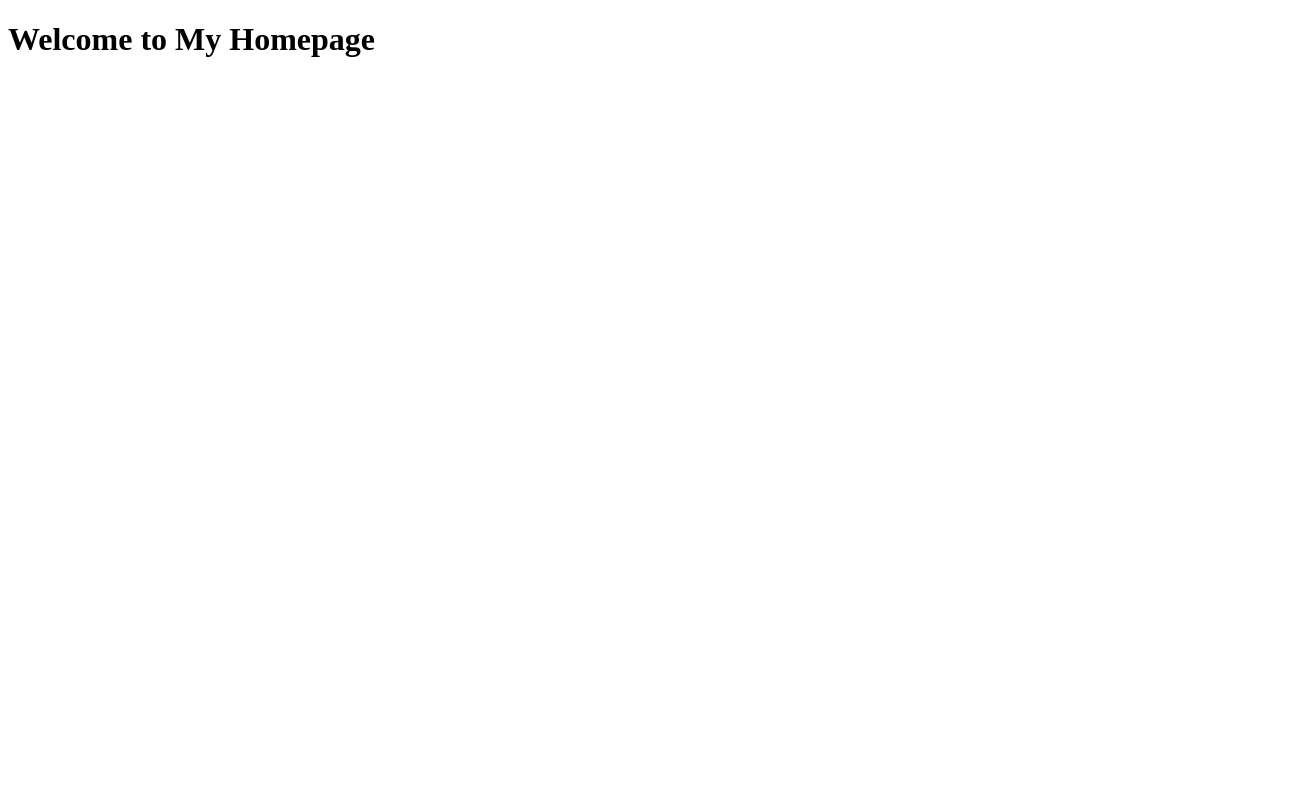
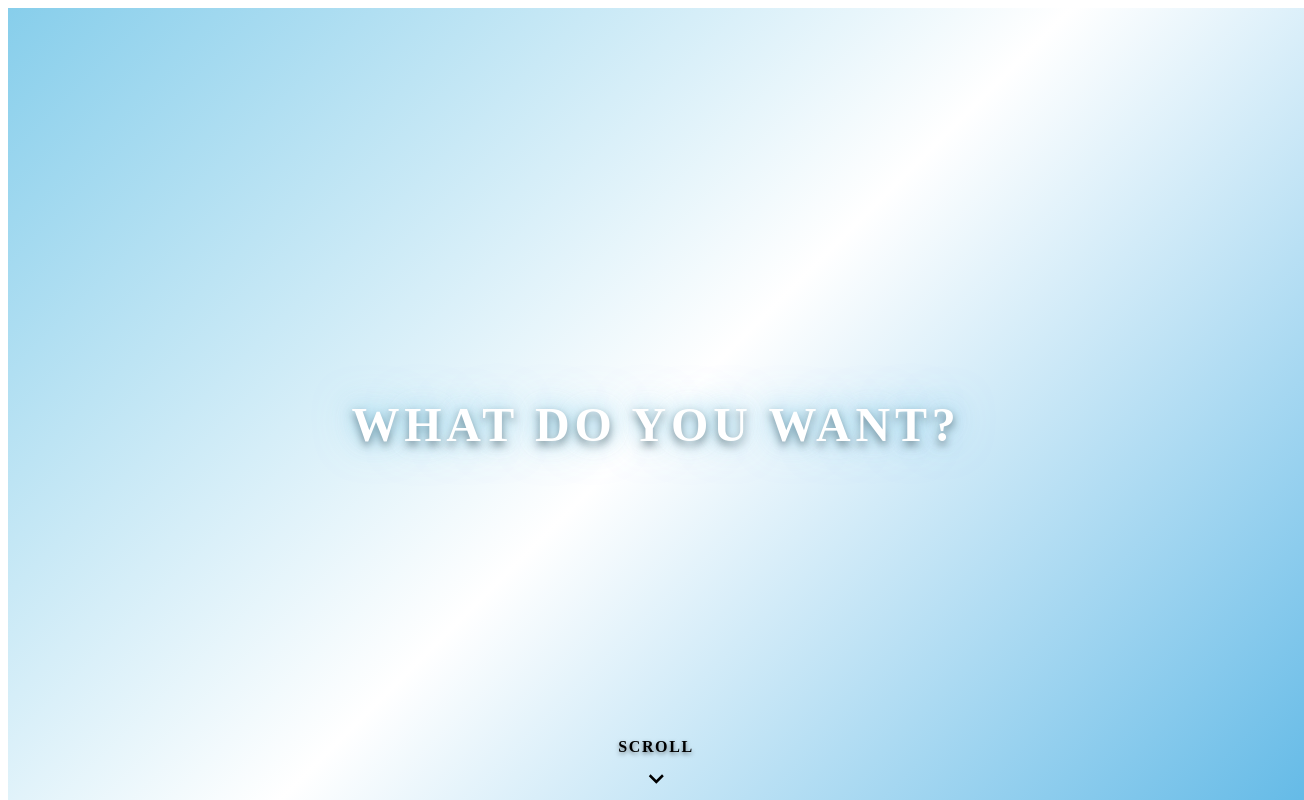
Before and after one commit to yutomiyake-pf/homepage, a Next.js app: page / in a window 1280 px wide. Shown: the top 800 px of the page, 1304 px wide, since content can reach past the window. Built offline with nearby package versions, Linux system fonts and the light colour scheme.

Commit message:
css修正

```diff
--- a/package.json
+++ b/package.json
@@ -13,6 +13,8 @@
     "lint": "eslint"
   },
   "dependencies": {
+    "classnames": "^2.5.1",
+    "dayjs": "^1.11.18",
     "next": "15.5.4",
     "react": "19.1.0",
     "react-dom": "19.1.0",
--- /dev/null
+++ b/src/app/_features/top/TopContainer/index.tsx
@@ -0,0 +1,84 @@
+"use client";
+
+import { ReactNode } from "react";
+import { useState, useEffect } from "react";
+import Link from "next/link";
+
+import styles from "./styles.module.css";
+import { MdKeyboardArrowDown } from "react-icons/md";
+
+export const TopContainer = (): ReactNode => {
+  const [textVisible, setTextVisible] = useState(false);
+
+  useEffect(() => {
+    const timer = setTimeout(() => {
+      setTextVisible(true);
+    }, 100);
+
+    return () => {
+      clearTimeout(timer);
+    };
+  }, []);
+
+  return (
+    <div className={styles.container}>
+      <section className={styles.hero}>
+        <div className={styles.heroOverlay}>
+          <h1
+            className={`${styles.heroText} ${
+              textVisible ? styles.visible : ""
+            }`}
+          >
+            What do you want?
+          </h1>
+        </div>
+        <Link
+          href={"/#menu"}
+          className={styles.scrollIndicator}
+          aria-label="下にスクロール"
+        >
+          <span className={styles.scrollText}>Scroll</span>
+          <MdKeyboardArrowDown size={30} />
+        </Link>
+      </section>
+
+      <nav className={styles.menuSection} aria-label="メインメニュー" id="menu">
+        <div className={styles.menuContent}>
+          <h2 className={styles.menuTitle}>Menu</h2>
+          <ul className={styles.menuGrid}>
+            <li>
+              <Link href="/profile" className={styles.menuItem}>
+                <span className={styles.menuLabel}>プロフィール</span>
+              </Link>
+            </li>
+            <li>
+              <Link href="/career" className={styles.menuItem}>
+                <span className={styles.menuLabel}>経歴</span>
+              </Link>
+            </li>
+            <li>
+              <Link href="/skills" className={styles.menuItem}>
+                <span className={styles.menuLabel}>資格・スキル</span>
+              </Link>
+            </li>
+            <li>
+              <Link href="/portfolio" className={styles.menuItem}>
+                <span className={styles.menuLabel}>ポートフォリオ</span>
+              </Link>
+            </li>
+            <li>
+              <Link href="/blog" className={styles.menuItem}>
+                <span className={styles.menuLabel}>ブログ</span>
+              </Link>
+            </li>
+            <li>
+              <Link href="/gallery" className={styles.menuItem}>
+                <span className={styles.menuLabel}>ギャラリー</span>
+              </Link>
+            </li>
+          </ul>
+        </div>
+      </nav>
+    </div>
+  );
+};
--- /dev/null
+++ b/src/app/_features/top/TopContainer/styles.module.css
@@ -0,0 +1,224 @@
+.container {
+  position: relative;
+  width: 100%;
+}
+
+.hero {
+  position: relative;
+  width: 100%;
+  height: 100dvh;
+  overflow: hidden;
+  background: var(--background-linear-gradient-skyblue);
+  padding: var(--padding);
+}
+
+.heroOverlay {
+  position: absolute;
+  top: 0;
+  left: 0;
+  width: 100%;
+  height: 100%;
+  display: flex;
+  align-items: center;
+  justify-content: center;
+  z-index: var(--z-index-sm);
+}
+
+.heroText {
+  font-size: var(--font-size-4xl);
+  font-weight: 800;
+  color: var(--color-white);
+  text-align: center;
+  text-transform: uppercase;
+  letter-spacing: 0.1em;
+  opacity: 0;
+  transform: translateY(30px) scale(0.9);
+  transition: all 3s cubic-bezier(0.34, 1.56, 0.64, 1);
+  text-shadow: 0 0 20px rgba(135, 206, 235, 0.8),
+    0 0 40px rgba(135, 206, 235, 0.6), 0 4px 8px rgba(0, 0, 0, 0.5);
+}
+
+.heroText.visible {
+  opacity: 1;
+  transform: translateY(0) scale(1);
+}
+
+.scrollIndicator {
+  text-decoration: none;
+  position: absolute;
+  bottom: var(--spacing-xl);
+  left: 50%;
+  transform: translateX(-50%);
+  display: flex;
+  flex-direction: column;
+  align-items: center;
+  gap: var(--gap-xs);
+  z-index: var(--z-index-md);
+  animation: bounce 2s ease-in-out infinite;
+  cursor: pointer;
+  color: var(--color-black);
+}
+
+.scrollText {
+  font-size: var(--font-size-md);
+  font-weight: 600;
+  text-transform: uppercase;
+  letter-spacing: 0.1em;
+  text-shadow: 0 2px 4px rgba(0, 0, 0, 0.5);
+}
+
+@keyframes bounce {
+  0%,
+  100% {
+    transform: translateX(-50%) translateY(0);
+  }
+  50% {
+    transform: translateX(-50%) translateY(10px);
+  }
+}
+
+.menuSection {
+  width: 100%;
+  height: 100dvh;
+  overflow: hidden;
+  background: var(--background-linear-gradient-skyblue);
+  padding: var(--padding);
+}
+
+.menuContent {
+  width: 100%;
+  height: 100%;
+  display: flex;
+  flex-direction: column;
+  align-items: center;
+  justify-content: center;
+  gap: var(--gap-xl);
+}
+
+.menuTitle {
+  font-size: var(--font-size-4xl);
+  font-weight: 900;
+  color: var(--color-black);
+  text-align: center;
+  text-transform: uppercase;
+  letter-spacing: 0.1em;
+  text-shadow: 0 4px 12px rgba(0, 0, 0, 0.3), 0 0 30px rgba(135, 206, 235, 0.6);
+}
+
+/* メニューグリッドをgapで構成し、margin-topをなくす */
+.menuGrid {
+  display: grid;
+  grid-template-columns: repeat(auto-fit, minmax(200px, 1fr));
+  gap: var(--gap-xl);
+  max-width: 1200px;
+  width: 100%;
+  list-style: none;
+  padding: 0;
+  margin: 0;
+}
+
+/* メニューアイテム内部もgapで構成 */
+.menuItem {
+  background: var(--color-white);
+  border: none;
+  border-radius: var(--border-radius-lg);
+  padding: 2.5rem 2rem;
+  display: flex;
+  flex-direction: column;
+  align-items: center;
+  justify-content: center;
+  gap: var(--gap-sm);
+  cursor: pointer;
+  transition: all 0.4s cubic-bezier(0.34, 1.56, 0.64, 1);
+  box-shadow: var(--shadow-lg);
+  text-decoration: none;
+  color: inherit;
+  opacity: 0;
+  transform: translateY(30px);
+  animation: menuItemFadeIn 0.6s ease-out forwards;
+}
+
+@keyframes menuItemFadeIn {
+  to {
+    opacity: 1;
+    transform: translateY(0);
+  }
+}
+
+.menuItem:hover {
+  transform: translateY(-10px) scale(1.05);
+  box-shadow: var(--shadow-xl), 0 0 0 4px rgba(135, 206, 235, 0.3);
+  background: linear-gradient(135deg, var(--color-white) 0%, #e0f7ff 100%);
+}
+
+.menuItem:active {
+  transform: translateY(-5px) scale(1.02);
+}
+
+.menuLabel {
+  font-size: 1.25rem;
+  font-weight: 700;
+  color: var(--color-gray-800);
+  text-align: center;
+}
+
+@media (max-width: 768px) {
+  .heroText {
+    font-size: clamp(2rem, 10vw, 3.5rem);
+    letter-spacing: 0.05em;
+    padding: 0 var(--spacing-sm);
+  }
+
+  .scrollIndicator {
+    bottom: var(--spacing-lg);
+  }
+
+  .scrollText {
+    font-size: 0.8rem;
+  }
+
+  .scrollArrow {
+    width: 24px;
+    height: 24px;
+  }
+
+  .menuGrid {
+    grid-template-columns: repeat(2, 1fr);
+    gap: var(--gap-lg);
+  }
+
+  .menuTitle {
+    font-size: clamp(2rem, 10vw, 3rem);
+  }
+
+  .menuItem {
+    padding: 2rem 1.5rem;
+  }
+
+  .menuLabel {
+    font-size: 1rem;
+  }
+}
+
+@media (max-width: 480px) {
+  .heroText {
+    font-size: clamp(1.5rem, 12vw, 2.5rem);
+  }
+
+  .scrollIndicator {
+    bottom: var(--spacing-md);
+  }
+
+  .menuGrid {
+    grid-template-columns: 1fr;
+    gap: var(--gap-md);
+  }
+
+  .menuContent {
+    padding: var(--spacing-sm);
+  }
+
+  .menuItem {
+    padding: 1.5rem 1rem;
+  }
+}
--- a/src/app/globals.css
+++ b/src/app/globals.css
@@ -1 +1,79 @@
-/* グローバルスタイルをここに追加してください */
+:root {
+  --color-primary-skyblue: #87ceeb;
+  --color-primary-skyblue-light: #b0e0f6;
+  --color-primary-skyblue-dark: #5fb8e6;
+  --color-white: #ffffff;
+  --color-gray-50: #f9fafb;
+  --color-gray-100: #f3f4f6;
+  --color-gray-200: #e5e7eb;
+  --color-gray-500: #6b7280;
+  --color-gray-600: #4b5563;
+  --color-gray-700: #374151;
+  --color-gray-800: #1f2937;
+  --color-black: #000000;
+
+  --background-linear-gradient-skyblue: linear-gradient(
+    135deg,
+    var(--color-primary-skyblue) 0%,
+    var(--color-white) 50%,
+    var(--color-primary-skyblue-dark) 100%
+  );
+
+  --gap-xs: 0.5rem;
+  --gap-sm: 0.75rem;
+  --gap-md: 1rem;
+  --gap-lg: 1.5rem;
+  --gap-xl: 2rem;
+  --gap-2xl: 3rem;
+  --gap-3xl: 4rem;
+
+  --spacing-xs: 0.5rem;
+  --spacing-sm: 1rem;
+  --spacing-md: 1.5rem;
+  --spacing-lg: 2rem;
+  --spacing-xl: 3rem;
+  --spacing-2xl: 4rem;
+
+  --border-radius-sm: 8px;
+  --border-radius-md: 12px;
+  --border-radius-lg: 20px;
+
+  --font-size-xs: 0.75rem;
+  --font-size-sm: 0.875rem;
+  --font-size-md: 1rem;
+  --font-size-lg: 1.125rem;
+  --font-size-xl: 1.5rem;
+  --font-size-2xl: 2rem;
+  --font-size-3xl: 2.5rem;
+  --font-size-4xl: 3rem;
+
+  --z-index-xs: 1;
+  --z-index-sm: 10;
+  --z-index-md: 100;
+  --z-index-lg: 1000;
+  --z-index-xl: 10000;
+
+  --padding: 16px;
+}
+
+body {
+  font-size: 16px;
+}
+
+@media (max-width: 767px) {
+  body {
+    font-size: 12px;
+  }
+}
+
+@media (min-width: 768px) {
+  body {
+    font-size: 14px;
+  }
+}
+
+@media (min-width: 1024px) {
+  body {
+    font-size: 16px;
+  }
+}
--- a/src/app/layout.tsx
+++ b/src/app/layout.tsx
@@ -1,19 +1,9 @@
 import type { Metadata } from "next";
-import { Geist, Geist_Mono } from "next/font/google";
+import "ress";
 import "./globals.css";
 
-const geistSans = Geist({
-  variable: "--font-geist-sans",
-  subsets: ["latin"],
-});
-
-const geistMono = Geist_Mono({
-  variable: "--font-geist-mono",
-  subsets: ["latin"],
-});
-
 export const metadata: Metadata = {
-  title: "Create Next App",
+  title: "みやくん",
   description: "Generated by create next app",
 };
 
@@ -23,10 +13,8 @@ export default function RootLayout({
   children: React.ReactNode;
 }>) {
   return (
-    <html lang="en">
-      <body className={`${geistSans.variable} ${geistMono.variable}`}>
-        {children}
-      </body>
+    <html lang="ja">
+      <body>{children}</body>
     </html>
   );
 }
--- a/src/app/page.module.css
+++ /dev/null
@@ -1 +0,0 @@
-/* カスタムスタイルをここに追加してください */
--- a/src/app/page.tsx
+++ b/src/app/page.tsx
@@ -1,7 +1,8 @@
-export default function Home() {
-  return (
-    <div>
-      <h1>Welcome to My Homepage</h1>
-    </div>
-  );
-}
+import { NextPage } from "next";
+import { TopContainer } from "./_features/top/TopContainer";
+
+const Page: NextPage = () => {
+  return <TopContainer />;
+};
+
+export default Page;
```
Also changed, not shown: 1 other file (tests, documents, lock files or other folders).
